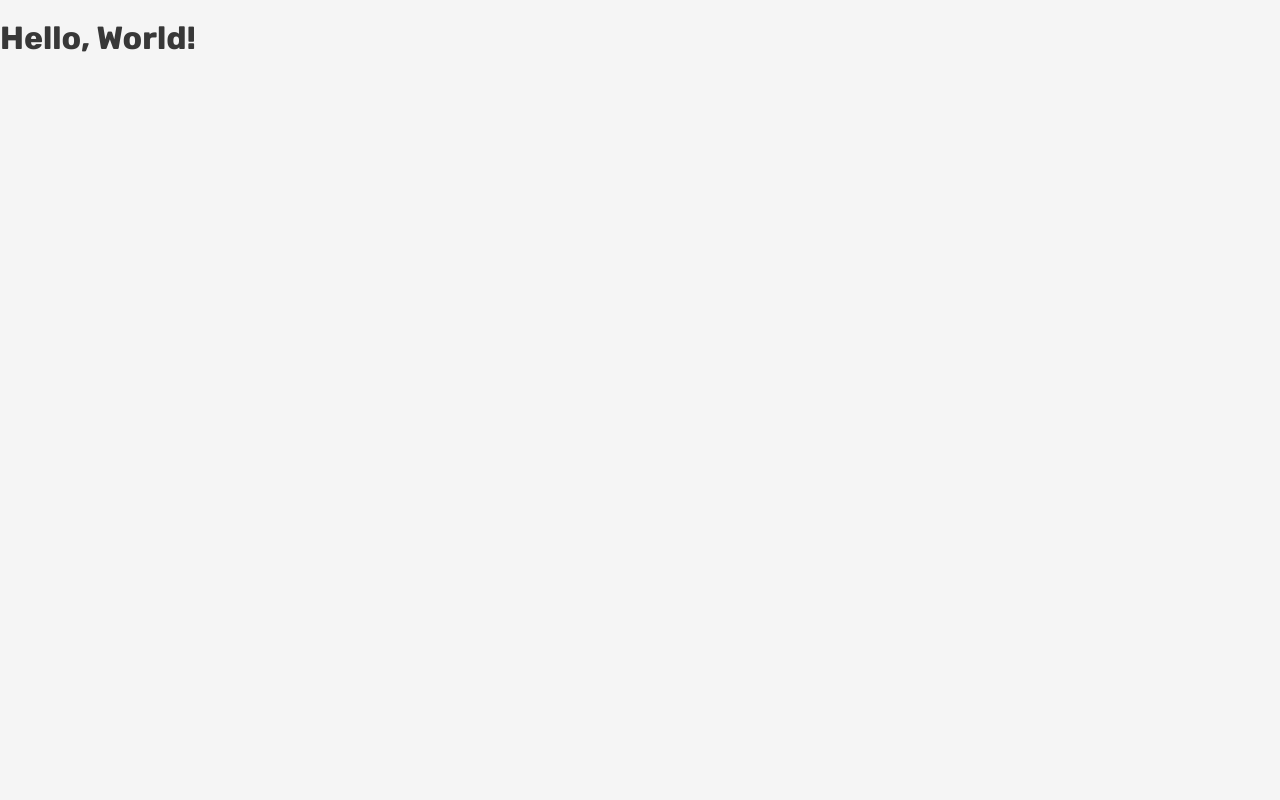
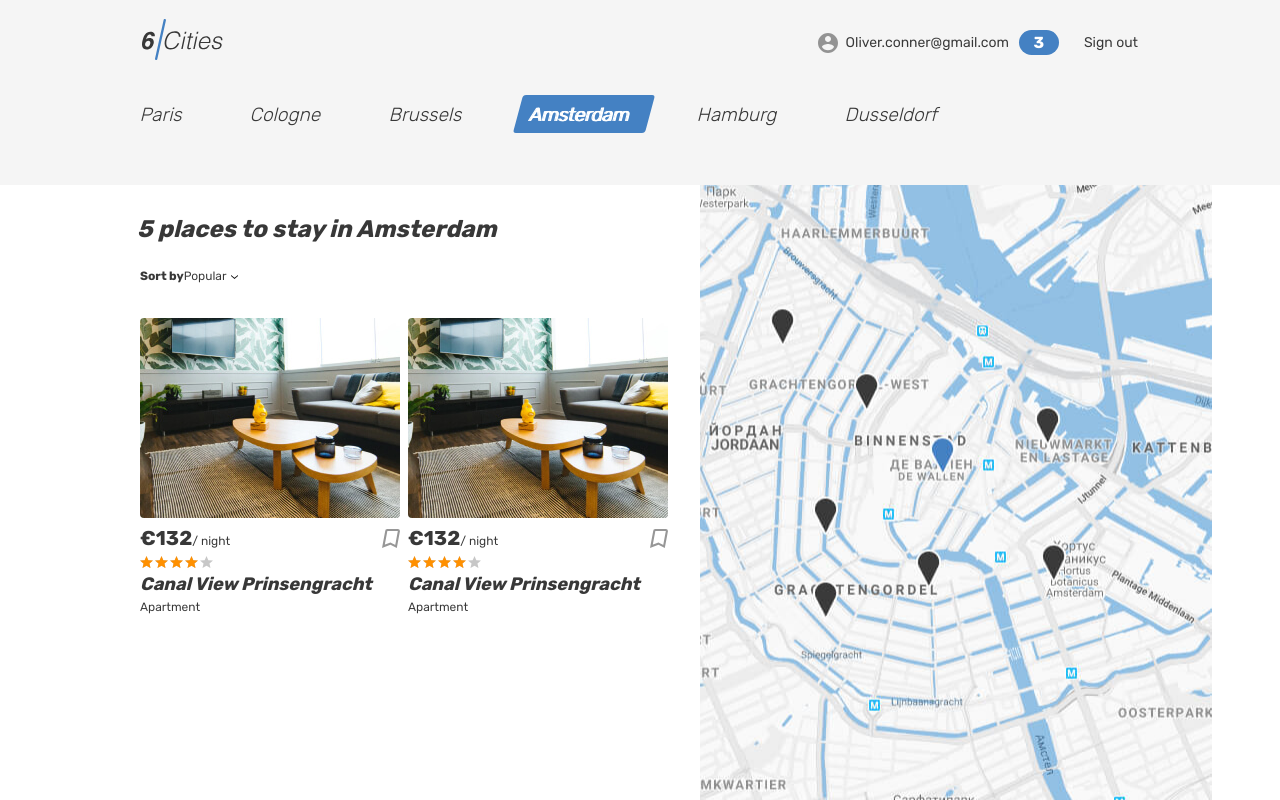
Before and after one commit to htmlacademy-react/2500183-six-cities-16, a React (Vite) app: page / in a window 1280 px wide. Built offline with nearby package versions, Linux system fonts and the light colour scheme.

Commit message:
первая страница

```diff
--- /dev/null
+++ b/src/components/app/app.tsx
@@ -0,0 +1,14 @@
+import Main from '../../pages/main-page';
+
+type AppProps = {
+  offersCount: number;
+}
+
+function App({offersCount}: AppProps): JSX.Element {
+  return (
+    <Main offersCount={offersCount} />
+  );
+}
+
+
+export default App;
--- a/src/index.tsx
+++ b/src/index.tsx
@@ -1,5 +1,11 @@
 import React from 'react';
 import ReactDOM from 'react-dom/client';
+import App from './components/app/app';
+
+const Setting = {
+  OffersCount: 5
+} as const;
+
 
 const root = ReactDOM.createRoot(
   document.getElementById('root') as HTMLElement
@@ -7,6 +13,6 @@
 
 root.render(
   <React.StrictMode>
-    <h1>Hello, World!</h1>
+    <App offersCount = { Setting.OffersCount } />
   </React.StrictMode>
 );
--- /dev/null
+++ b/src/pages/main-page.tsx
@@ -0,0 +1,176 @@
+type MainProps = {
+  offersCount: number;
+}
+
+function Main({offersCount}: MainProps): JSX.Element {
+  return (
+    <div className="page page--gray page--main">
+      <header className="header">
+        <div className="container">
+          <div className="header__wrapper">
+            <div className="header__left">
+              <a className="header__logo-link header__logo-link--active">
+                <img className="header__logo" src="img/logo.svg" alt="6 cities logo" width="81" height="41" />
+              </a>
+            </div>
+            <nav className="header__nav">
+              <ul className="header__nav-list">
+                <li className="header__nav-item user">
+                  <a className="header__nav-link header__nav-link--profile" href="#">
+                    <div className="header__avatar-wrapper user__avatar-wrapper">
+                    </div>
+                    <span className="header__user-name user__name">Oliver.conner@gmail.com</span>
+                    <span className="header__favorite-count">3</span>
+                  </a>
+                </li>
+                <li className="header__nav-item">
+                  <a className="header__nav-link" href="#">
+                    <span className="header__signout">Sign out</span>
+                  </a>
+                </li>
+              </ul>
+            </nav>
+          </div>
+        </div>
+      </header>
+
+      <main className="page__main page__main--index">
+        <h1 className="visually-hidden">Cities</h1>
+        <div className="tabs">
+          <section className="locations container">
+            <ul className="locations__list tabs__list">
+              <li className="locations__item">
+                <a className="locations__item-link tabs__item" href="#">
+                  <span>Paris</span>
+                </a>
+              </li>
+              <li className="locations__item">
+                <a className="locations__item-link tabs__item" href="#">
+                  <span>Cologne</span>
+                </a>
+              </li>
+              <li className="locations__item">
+                <a className="locations__item-link tabs__item" href="#">
+                  <span>Brussels</span>
+                </a>
+              </li>
+              <li className="locations__item">
+                <a className="locations__item-link tabs__item tabs__item--active">
+                  <span>Amsterdam</span>
+                </a>
+              </li>
+              <li className="locations__item">
+                <a className="locations__item-link tabs__item" href="#">
+                  <span>Hamburg</span>
+                </a>
+              </li>
+              <li className="locations__item">
+                <a className="locations__item-link tabs__item" href="#">
+                  <span>Dusseldorf</span>
+                </a>
+              </li>
+            </ul>
+          </section>
+        </div>
+        <div className="cities">
+          <div className="cities__places-container container">
+            <section className="cities__places places">
+              <h2 className="visually-hidden">Places</h2>
+              <b className="places__found">{offersCount} places to stay in Amsterdam</b>
+              <form className="places__sorting" action="#" method="get">
+                <span className="places__sorting-caption">Sort by</span>
+                <span className="places__sorting-type" tabIndex={0}>
+                  Popular
+                  <svg className="places__sorting-arrow" width="7" height="4">
+                    <use xlinkHref="#icon-arrow-select"></use>
+                  </svg>
+                </span>
+                <ul className="places__options places__options--custom">
+                  <li className="places__option places__option--active" tabIndex={0}>Popular</li>
+                  <li className="places__option" tabIndex={0}>Price: low to high</li>
+                  <li className="places__option" tabIndex={0}>Price: high to low</li>
+                  <li className="places__option" tabIndex={0}>Top rated first</li>
+                </ul>
+              </form>
+              <div className="cities__places-list places__list tabs__content">
+                <article className="cities__card place-card">
+                  <div className="cities__image-wrapper place-card__image-wrapper">
+                    <a href="#">
+                      <img className="place-card__image" src="img/apartment-02.jpg" width="260" height="200" alt="Place image" />
+                    </a>
+                  </div>
+                  <div className="place-card__info">
+                    <div className="place-card__price-wrapper">
+                      <div className="place-card__price">
+                        <b className="place-card__price-value">&euro;132</b>
+                        <span className="place-card__price-text">&#47;&nbsp;night</span>
+                      </div>
+                      <button className="place-card__bookmark-button button" type="button">
+                        <svg className="place-card__bookmark-icon" width="18" height="19">
+                          <use xlinkHref="#icon-bookmark"></use>
+                        </svg>
+                        <span className="visually-hidden">To bookmarks</span>
+                      </button>
+                    </div>
+                    <div className="place-card__rating rating">
+                      <div className="place-card__stars rating__stars">
+                        <span style={{ width: '80%'
+                        }}
+                        >
+                        </span>
+                        <span className="visually-hidden">Rating</span>
+                      </div>
+                    </div>
+                    <h2 className="place-card__name">
+                      <a href="#">Canal View Prinsengracht</a>
+                    </h2>
+                    <p className="place-card__type">Apartment</p>
+                  </div>
+                </article>
+                <article className="cities__card place-card">
+                  <div className="cities__image-wrapper place-card__image-wrapper">
+                    <a href="#">
+                      <img className="place-card__image" src="img/apartment-02.jpg" width="260" height="200" alt="Place image" />
+                    </a>
+                  </div>
+                  <div className="place-card__info">
+                    <div className="place-card__price-wrapper">
+                      <div className="place-card__price">
+                        <b className="place-card__price-value">&euro;132</b>
+                        <span className="place-card__price-text">&#47;&nbsp;night</span>
+                      </div>
+                      <button className="place-card__bookmark-button button" type="button">
+                        <svg className="place-card__bookmark-icon" width="18" height="19">
+                          <use xlinkHref="#icon-bookmark"></use>
+                        </svg>
+                        <span className="visually-hidden">To bookmarks</span>
+                      </button>
+                    </div>
+                    <div className="place-card__rating rating">
+                      <div className="place-card__stars rating__stars">
+                        <span style={{ width: '80%'
+                        }}
+                        >
+                        </span>
+                        <span className="visually-hidden">Rating</span>
+                      </div>
+                    </div>
+                    <h2 className="place-card__name">
+                      <a href="#">Canal View Prinsengracht</a>
+                    </h2>
+                    <p className="place-card__type">Apartment</p>
+                  </div>
+                </article>
+              </div>
+            </section>
+            <div className="cities__right-section">
+              <section className="cities__map map"></section>
+            </div>
+          </div>
+        </div>
+      </main>
+    </div>
+  );
+}
+
+export default Main;
```
